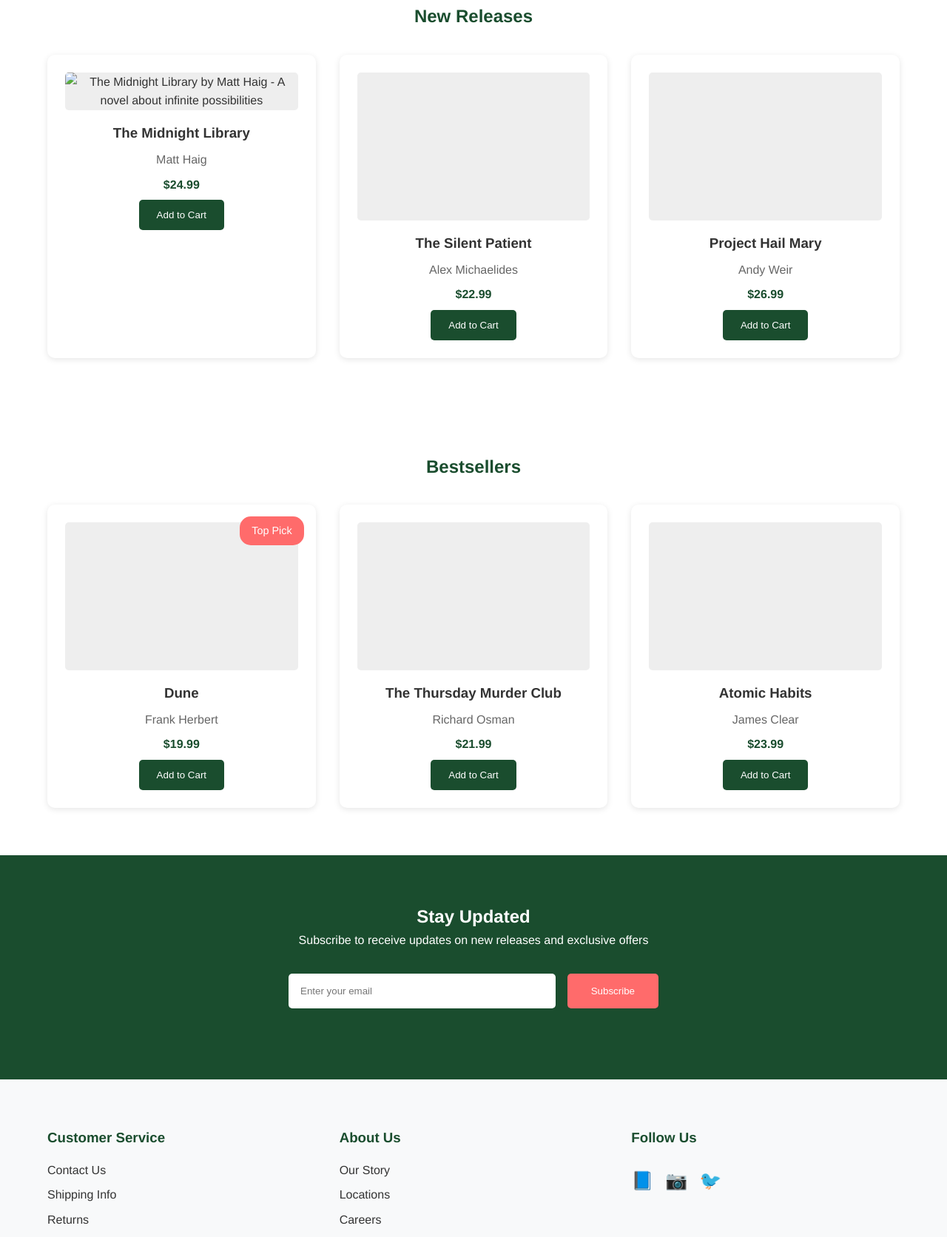
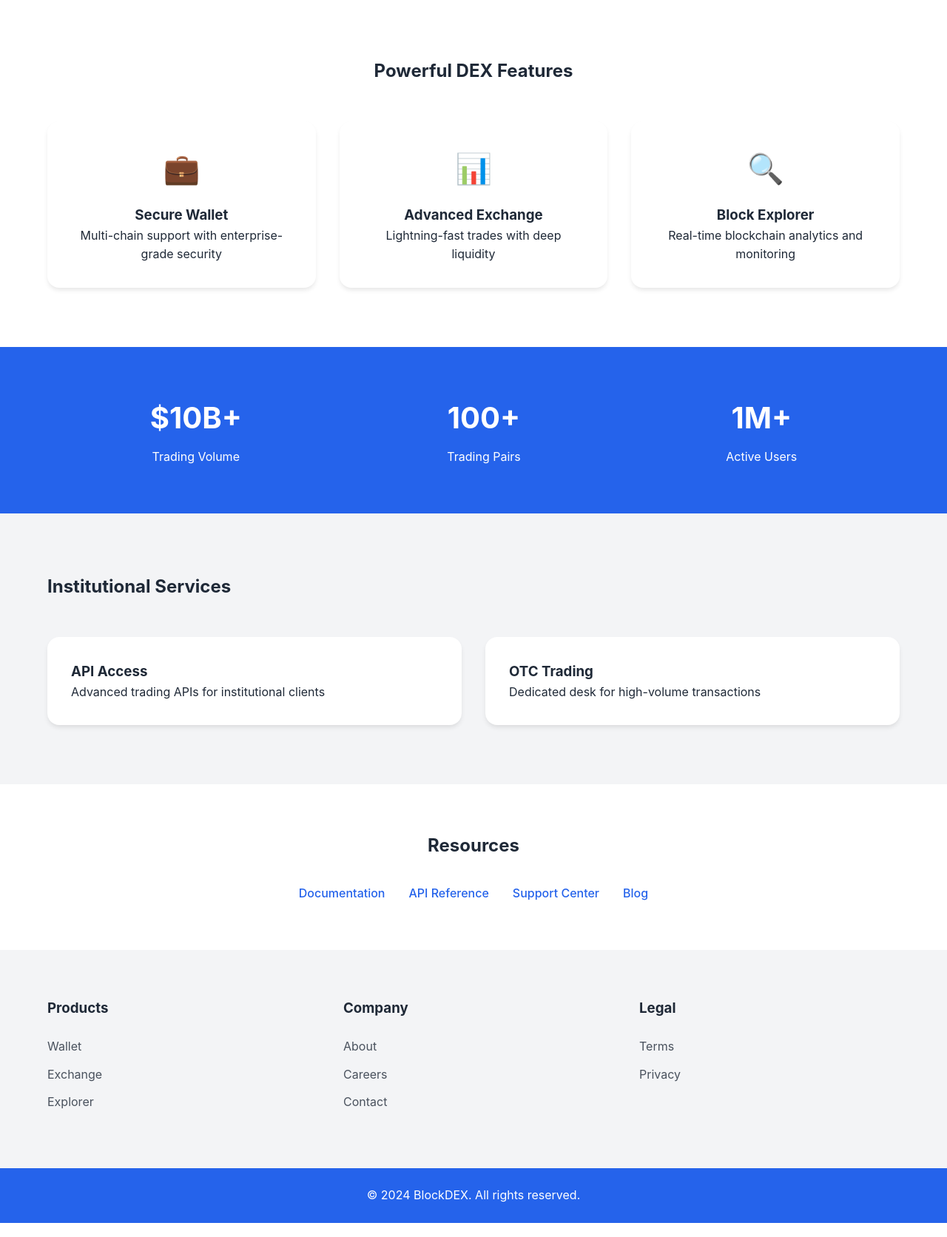
Before and after one commit to stkim-frog/homepage, a website built with Vite: page index.html in a window 1280 px wide. Shown: the part 553-2225 px from the top of the page at 74% size. Built offline with nearby package versions, Linux system fonts and the light colour scheme; files whose address does not match are found by name.

Commit message:
Assistant checkpoint: Created modern DEX blockchain service homepage layout
Assistant generated file changes:
- index.html: Create DEX blockchain service homepage layout
- style.css: Add styles for DEX blockchain service

---

User prompt:

"Suggest a modern and user-friendly home page layout for dex blockchain service, with a focus on showcasing wallet and exchange explorer pay and institutional and product and resource and company."
"Provide design ideas for a home page that effectively represents a gourmet coffee shop, highlighting its unique brews and cozy atmosphere."
"Propose a clean and minimalist home page design for a professional consulting firm, emphasizing clarity, trustworthiness, and expertise."
"Create a visually rich and interactive home page design for a travel blog, featuring stunning imagery and easy navigation to various travel guides."
"Develop a home page layout for a tech startup that balances innovative design with clear messaging about its cutting-edge products."

```diff
--- a/index.html
+++ b/index.html
@@ -1,152 +1,119 @@
-
 <!DOCTYPE html>
 <html>
 <head>
   <meta charset="utf-8">
   <meta name="viewport" content="width=device-width">
-  <meta name="description" content="Discover your next great read at BookHaven. Browse bestsellers, new releases, and thousands of books across all genres. Free shipping on orders over $35.">
-  <meta name="keywords" content="books, online bookstore, bestsellers, new releases, fiction, non-fiction, literature">
-  <meta name="robots" content="index, follow">
-  <meta property="og:title" content="BookHaven - Your Online Literary Paradise">
-  <meta property="og:description" content="Discover thousands of books across all genres at BookHaven. Shop bestsellers, new releases, and more.">
-  <meta property="og:type" content="website">
-  <title>BookHaven - Your Online Literary Paradise | Buy Books Online</title>
+  <meta name="description" content="Leading DEX blockchain service providing secure, fast and reliable trading solutions">
+  <meta name="keywords" content="blockchain, DEX, cryptocurrency, wallet, exchange, institutional">
+  <title>BlockDEX - Decentralized Exchange Platform</title>
   <link href="style.css" rel="stylesheet" type="text/css" />
-  <link rel="canonical" href="https://bookhaven.com" />
 </head>
 <body>
   <header>
     <nav class="navbar">
-      <div class="logo">BookHaven</div>
+      <div class="logo">BlockDEX</div>
       <div class="nav-links">
-        <a href="#new-releases">New Releases</a>
-        <a href="#bestsellers">Bestsellers</a>
-        <a href="#categories">Categories</a>
-        <a href="#cart">Cart</a>
+        <a href="#wallet">Wallet</a>
+        <a href="#exchange">Exchange</a>
+        <a href="#explorer">Explorer</a>
+        <a href="#institutional">Institutional</a>
+        <a href="#resources">Resources</a>
       </div>
     </nav>
   </header>
 
   <main>
     <section class="hero">
-      <h1>Discover Your Next Great Read</h1>
-      <p class="subtitle">Explore thousands of books across all genres</p>
-      <div class="search-bar">
-        <input type="text" placeholder="Search by title, author, or ISBN">
-        <button class="search-button">Search</button>
+      <h1>Your Gateway to Decentralized Finance</h1>
+      <p class="subtitle">Trade, explore, and manage digital assets with institutional-grade security</p>
+      <div class="cta-buttons">
+        <button class="primary-button">Launch Exchange</button>
+        <button class="secondary-button">Connect Wallet</button>
       </div>
     </section>
 
-    <section id="new-releases" class="book-section">
-      <h2>New Releases</h2>
-      <div class="book-grid">
-        <div class="book-card">
-          <img src="/images/midnight-library.jpg" alt="The Midnight Library by Matt Haig - A novel about infinite possibilities" class="book-cover">
-          <h3>The Midnight Library</h3>
-          <p class="author">Matt Haig</p>
-          <p class="price">$24.99</p>
-          <button class="add-to-cart">Add to Cart</button>
+    <section id="features" class="grid-section">
+      <h2>Powerful DEX Features</h2>
+      <div class="feature-grid">
+        <div class="feature-card">
+          <div class="feature-icon">💼</div>
+          <h3>Secure Wallet</h3>
+          <p>Multi-chain support with enterprise-grade security</p>
         </div>
-        <div class="book-card">
-          <div class="book-cover"></div>
-          <h3>The Silent Patient</h3>
-          <p class="author">Alex Michaelides</p>
-          <p class="price">$22.99</p>
-          <button class="add-to-cart">Add to Cart</button>
+        <div class="feature-card">
+          <div class="feature-icon">📊</div>
+          <h3>Advanced Exchange</h3>
+          <p>Lightning-fast trades with deep liquidity</p>
         </div>
-        <div class="book-card">
-          <div class="book-cover"></div>
-          <h3>Project Hail Mary</h3>
-          <p class="author">Andy Weir</p>
-          <p class="price">$26.99</p>
-          <button class="add-to-cart">Add to Cart</button>
+        <div class="feature-card">
+          <div class="feature-icon">🔍</div>
+          <h3>Block Explorer</h3>
+          <p>Real-time blockchain analytics and monitoring</p>
         </div>
       </div>
     </section>
 
-    <section id="bestsellers" class="book-section featured">
-      <h2>Bestsellers</h2>
-      <div class="book-grid">
-        <div class="book-card featured">
-          <div class="book-cover"></div>
-          <div class="bestseller-badge">Top Pick</div>
-          <h3>Dune</h3>
-          <p class="author">Frank Herbert</p>
-          <p class="price">$19.99</p>
-          <button class="add-to-cart">Add to Cart</button>
+    <section id="stats" class="stats-section">
+      <div class="stat-item">
+        <h3>$10B+</h3>
+        <p>Trading Volume</p>
+      </div>
+      <div class="stat-item">
+        <h3>100+</h3>
+        <p>Trading Pairs</p>
+      </div>
+      <div class="stat-item">
+        <h3>1M+</h3>
+        <p>Active Users</p>
+      </div>
+    </section>
+
+    <section id="institutional" class="institutional-section">
+      <h2>Institutional Services</h2>
+      <div class="service-cards">
+        <div class="service-card">
+          <h3>API Access</h3>
+          <p>Advanced trading APIs for institutional clients</p>
         </div>
-        <div class="book-card">
-          <div class="book-cover"></div>
-          <h3>The Thursday Murder Club</h3>
-          <p class="author">Richard Osman</p>
-          <p class="price">$21.99</p>
-          <button class="add-to-cart">Add to Cart</button>
-        </div>
-        <div class="book-card">
-          <div class="book-cover"></div>
-          <h3>Atomic Habits</h3>
-          <p class="author">James Clear</p>
-          <p class="price">$23.99</p>
-          <button class="add-to-cart">Add to Cart</button>
+        <div class="service-card">
+          <h3>OTC Trading</h3>
+          <p>Dedicated desk for high-volume transactions</p>
         </div>
       </div>
     </section>
 
-    <section class="newsletter">
-      <h2>Stay Updated</h2>
-      <p>Subscribe to receive updates on new releases and exclusive offers</p>
-      <form class="subscribe-form">
-        <input type="email" placeholder="Enter your email">
-        <button type="submit">Subscribe</button>
-      </form>
+    <section class="resources">
+      <h2>Resources</h2>
+      <div class="resource-links">
+        <a href="#docs">Documentation</a>
+        <a href="#api">API Reference</a>
+        <a href="#support">Support Center</a>
+        <a href="#blog">Blog</a>
+      </div>
     </section>
   </main>
 
   <footer>
     <div class="footer-content">
       <div class="footer-section">
-        <h3>Customer Service</h3>
-        <a href="#contact">Contact Us</a>
-        <a href="#shipping">Shipping Info</a>
-        <a href="#returns">Returns</a>
+        <h3>Products</h3>
+        <a href="#wallet">Wallet</a>
+        <a href="#exchange">Exchange</a>
+        <a href="#explorer">Explorer</a>
       </div>
       <div class="footer-section">
-        <h3>About Us</h3>
-        <a href="#story">Our Story</a>
-        <a href="#locations">Locations</a>
+        <h3>Company</h3>
+        <a href="#about">About</a>
         <a href="#careers">Careers</a>
+        <a href="#contact">Contact</a>
       </div>
       <div class="footer-section">
-        <h3>Follow Us</h3>
-        <div class="social-links">
-          <a href="#" class="social-icon">📘</a>
-          <a href="#" class="social-icon">📷</a>
-          <a href="#" class="social-icon">🐦</a>
-        </div>
+        <h3>Legal</h3>
+        <a href="#terms">Terms</a>
+        <a href="#privacy">Privacy</a>
       </div>
     </div>
-    <p class="copyright">© 2024 BookHaven. All rights reserved.</p>
+    <p class="copyright">© 2024 BlockDEX. All rights reserved.</p>
   </footer>
-
-  <script type="application/ld+json">
-    {
-      "@context": "https://schema.org",
-      "@type": "BookStore",
-      "name": "BookHaven",
-      "description": "Your Online Literary Paradise",
-      "offers": {
-        "@type": "Offer",
-        "itemOffered": [
-          {
-            "@type": "Book",
-            "name": "The Midnight Library",
-            "author": "Matt Haig",
-            "price": "24.99",
-            "priceCurrency": "USD"
-          }
-        ]
-      }
-    }
-  </script>
 </body>
 </html>
--- a/style.css
+++ b/style.css
@@ -1,10 +1,10 @@
-
 :root {
-  --primary-color: #1a4d2e;
-  --secondary-color: #ff6b6b;
-  --text-color: #333;
-  --light-bg: #f9f9f9;
-  --card-shadow: 0 2px 8px rgba(0,0,0,0.1);
+  --primary-color: #2563eb;
+  --secondary-color: #3b82f6;
+  --accent-color: #60a5fa;
+  --text-color: #1f2937;
+  --light-bg: #f3f4f6;
+  --card-shadow: 0 4px 6px -1px rgba(0, 0, 0, 0.1);
 }
 
 * {
@@ -14,16 +14,17 @@
 }
 
 body {
-  font-family: 'Helvetica Neue', Arial, sans-serif;
+  font-family: 'Inter', system-ui, -apple-system, sans-serif;
   line-height: 1.6;
   color: var(--text-color);
+  background: white;
 }
 
 .navbar {
   display: flex;
   justify-content: space-between;
   align-items: center;
-  padding: 1rem 5%;
+  padding: 1.25rem 5%;
   background: white;
   box-shadow: var(--card-shadow);
   position: fixed;
@@ -33,8 +34,8 @@ body {
 }
 
 .logo {
-  font-size: 1.8rem;
-  font-weight: bold;
+  font-size: 1.5rem;
+  font-weight: 700;
   color: var(--primary-color);
 }
 
@@ -43,205 +44,177 @@ body {
   color: var(--text-color);
   text-decoration: none;
   font-weight: 500;
+  transition: color 0.2s;
 }
 
 .nav-links a:hover {
-  color: var(--secondary-color);
+  color: var(--primary-color);
 }
 
 .hero {
   margin-top: 4rem;
   text-align: center;
-  padding: 6rem 5%;
-  background: linear-gradient(45deg, #f8f9fa, #e9ecef);
+  padding: 8rem 5%;
+  background: linear-gradient(135deg, #f0f9ff, #e0f2fe);
 }
 
 .hero h1 {
-  font-size: 3rem;
-  margin-bottom: 1rem;
-  color: var(--primary-color);
+  font-size: 3.5rem;
+  font-weight: 800;
+  margin-bottom: 1.5rem;
+  color: var(--text-color);
 }
 
-.search-bar {
-  max-width: 600px;
-  margin: 2rem auto;
+.cta-buttons {
+  margin-top: 2.5rem;
   display: flex;
-  gap: 0.5rem;
+  gap: 1rem;
+  justify-content: center;
 }
 
-.search-bar input {
-  flex: 1;
-  padding: 1rem;
-  border: 2px solid #ddd;
-  border-radius: 25px;
-  font-size: 1rem;
+.primary-button, .secondary-button {
+  padding: 1rem 2rem;
+  border-radius: 0.5rem;
+  font-weight: 600;
+  cursor: pointer;
+  transition: transform 0.2s;
 }
 
-.search-button {
-  padding: 1rem 2rem;
+.primary-button {
   background: var(--primary-color);
   color: white;
   border: none;
-  border-radius: 25px;
-  cursor: pointer;
 }
 
-.book-section {
-  padding: 4rem 5%;
+.secondary-button {
+  background: white;
+  color: var(--primary-color);
+  border: 2px solid var(--primary-color);
 }
 
-.book-section h2 {
+.grid-section {
+  padding: 5rem 5%;
   text-align: center;
-  margin-bottom: 2rem;
-  color: var(--primary-color);
 }
 
-.book-grid {
+.feature-grid {
   display: grid;
-  grid-template-columns: repeat(auto-fit, minmax(250px, 1fr));
+  grid-template-columns: repeat(auto-fit, minmax(280px, 1fr));
   gap: 2rem;
-  max-width: 1200px;
-  margin: 0 auto;
+  margin-top: 3rem;
 }
 
-.book-card {
+.feature-card {
   background: white;
-  border-radius: 10px;
-  padding: 1.5rem;
-  text-align: center;
+  padding: 2rem;
+  border-radius: 1rem;
   box-shadow: var(--card-shadow);
-  transition: transform 0.3s ease;
-  position: relative;
 }
 
-.book-card:hover {
-  transform: translateY(-5px);
+.feature-icon {
+  font-size: 2.5rem;
+  margin-bottom: 1rem;
 }
 
-.book-cover {
-  height: 200px;
-  background: #eee;
-  margin-bottom: 1rem;
-  border-radius: 5px;
+.stats-section {
+  background: var(--primary-color);
+  color: white;
+  padding: 4rem 5%;
+  display: flex;
+  justify-content: space-around;
+  text-align: center;
 }
 
-.bestseller-badge {
-  position: absolute;
-  top: 1rem;
-  right: 1rem;
-  background: var(--secondary-color);
-  color: white;
-  padding: 0.5rem 1rem;
-  border-radius: 15px;
-  font-size: 0.9rem;
+.stat-item h3 {
+  font-size: 2.5rem;
+  font-weight: 700;
+  margin-bottom: 0.5rem;
 }
 
-.author {
-  color: #666;
-  margin: 0.5rem 0;
+.institutional-section {
+  padding: 5rem 5%;
+  background: var(--light-bg);
 }
 
-.price {
-  color: var(--primary-color);
-  font-weight: bold;
-  margin: 0.5rem 0;
+.service-cards {
+  display: grid;
+  grid-template-columns: repeat(auto-fit, minmax(300px, 1fr));
+  gap: 2rem;
+  margin-top: 3rem;
 }
 
-.add-to-cart {
-  background: var(--primary-color);
-  color: white;
-  border: none;
-  padding: 0.8rem 1.5rem;
-  border-radius: 5px;
-  cursor: pointer;
-  transition: background 0.3s ease;
+.service-card {
+  background: white;
+  padding: 2rem;
+  border-radius: 1rem;
+  box-shadow: var(--card-shadow);
 }
 
-.add-to-cart:hover {
-  background: #0f3d1e;
+.resources {
+  padding: 4rem 5%;
+  text-align: center;
 }
 
-.newsletter {
-  background: var(--primary-color);
-  color: white;
-  text-align: center;
-  padding: 4rem 5%;
+.resource-links {
+  display: flex;
+  justify-content: center;
+  gap: 2rem;
+  margin-top: 2rem;
 }
 
-.subscribe-form {
-  max-width: 500px;
-  margin: 2rem auto;
-  display: flex;
-  gap: 1rem;
+.resource-links a {
+  color: var(--primary-color);
+  text-decoration: none;
+  font-weight: 500;
 }
 
-.subscribe-form input {
-  flex: 1;
-  padding: 1rem;
-  border: none;
-  border-radius: 5px;
-}
-
-.subscribe-form button {
-  padding: 1rem 2rem;
-  background: var(--secondary-color);
-  color: white;
-  border: none;
-  border-radius: 5px;
-  cursor: pointer;
+footer {
+  background: var(--light-bg);
+  padding-top: 4rem;
 }
 
 .footer-content {
   display: grid;
   grid-template-columns: repeat(auto-fit, minmax(200px, 1fr));
-  gap: 2rem;
-  padding: 4rem 5%;
-  background: #f8f9fa;
+  gap: 3rem;
+  padding: 0 5% 4rem;
 }
 
 .footer-section h3 {
-  color: var(--primary-color);
-  margin-bottom: 1rem;
+  color: var(--text-color);
+  margin-bottom: 1.5rem;
 }
 
 .footer-section a {
   display: block;
   color: var(--text-color);
   text-decoration: none;
-  margin: 0.5rem 0;
-}
-
-.social-links {
-  display: flex;
-  gap: 1rem;
-}
-
-.social-icon {
-  font-size: 1.5rem;
-  text-decoration: none;
+  margin: 0.75rem 0;
+  opacity: 0.8;
 }
 
 .copyright {
   text-align: center;
-  padding: 1rem;
+  padding: 1.5rem;
   background: var(--primary-color);
   color: white;
 }
 
 @media (max-width: 768px) {
   .hero h1 {
-    font-size: 2rem;
+    font-size: 2.5rem;
   }
 
   .nav-links {
     display: none;
   }
 
-  .search-bar {
+  .cta-buttons {
     flex-direction: column;
   }
 
-  .subscribe-form {
+  .stats-section {
     flex-direction: column;
+    gap: 2rem;
   }
 }
```
